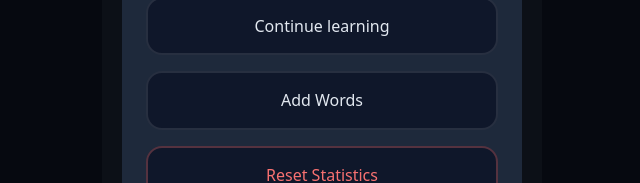
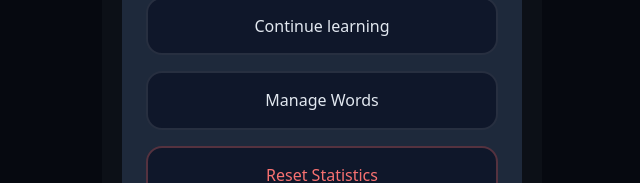
Before and after one commit to dimovdmitrii/words_app_english, a React (Vite) app: page / in a window 1280 px wide. Both pictures are taken after a click on the button "Open menu". Shown: the part 398-581 px from the top of the page, without its empty margins (318-958 px from the left). Built offline with nearby package versions, Linux system fonts and the light colour scheme.

Commit message:
add/manage

```diff
--- a/src/components/Menu.tsx
+++ b/src/components/Menu.tsx
@@ -60,7 +60,7 @@ export function Menu({
           </button>
 
           <button className="menu-btn" onClick={() => onOpenLibrary('add')}>
-            Add Words
+            Manage Words
           </button>
 
           <button className="menu-btn danger" onClick={handleReset}>
```
